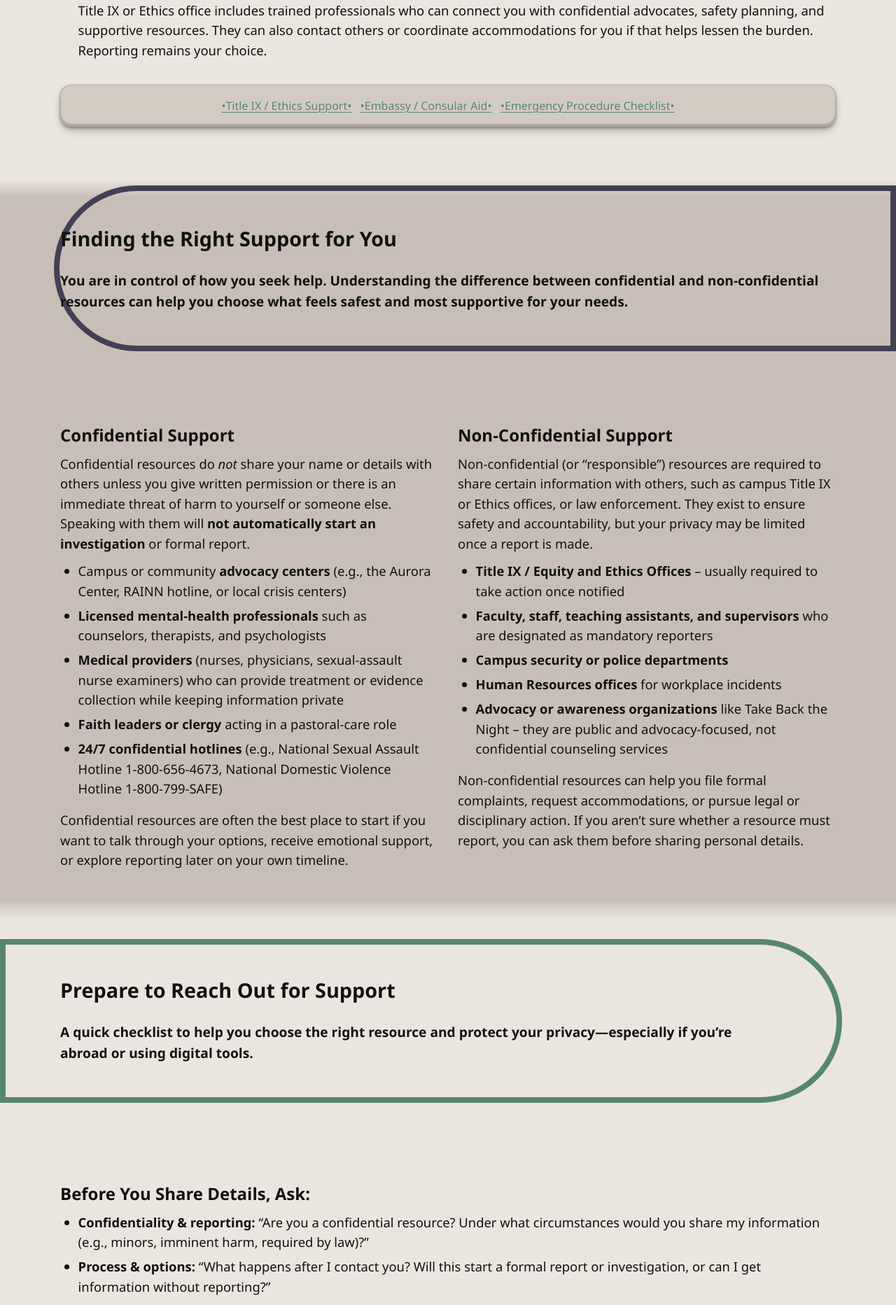
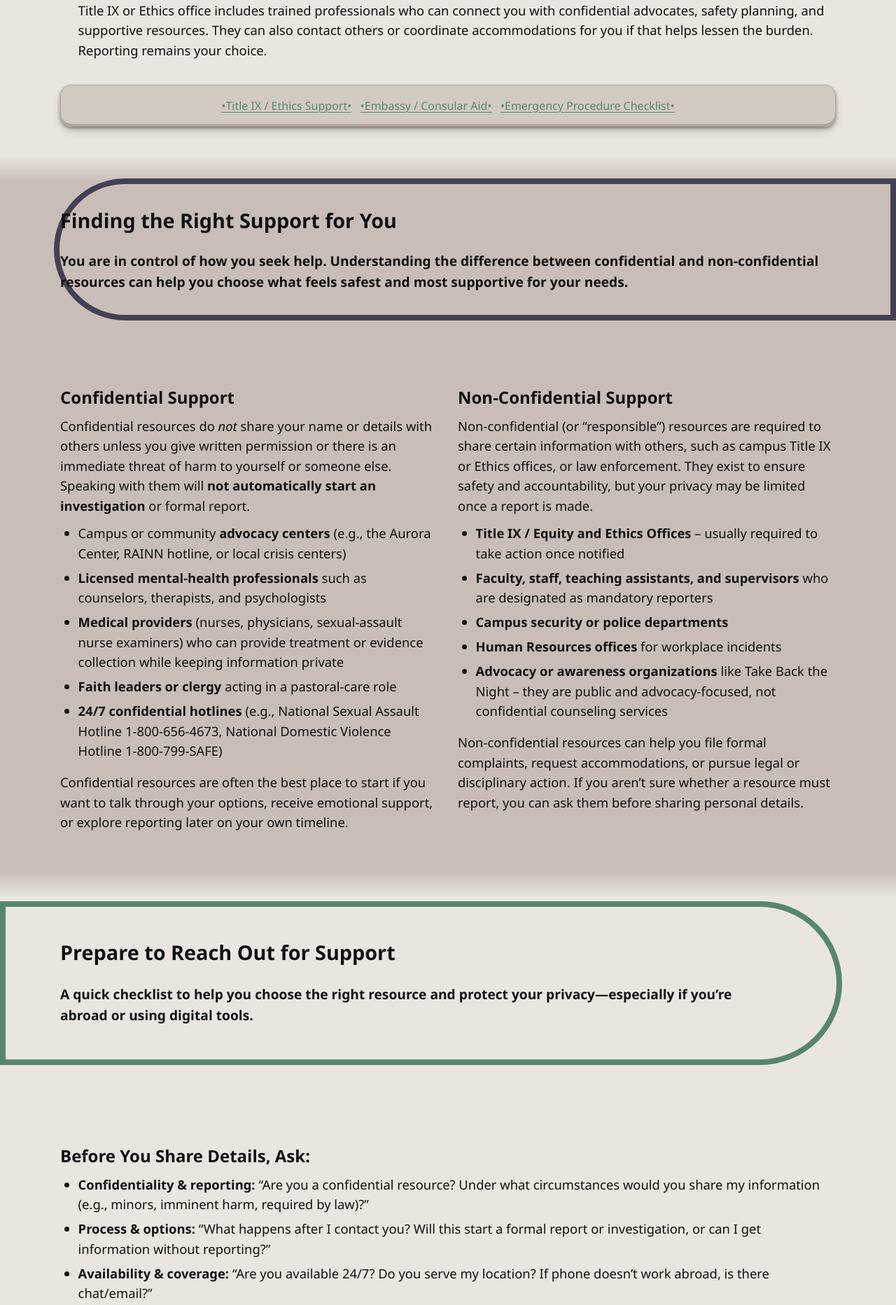
Before and after one commit to AnthroSafetyWarrior/GoldenTrowelProject, a Jekyll site: the page built from _pages/support.html, in a window 1280 px wide. Shown: the part 2284-4149 px from the top of the page at 70% size. Built offline with Jekyll 4.4.1, drawn with Linux system fonts in a browser that asks for light colours.

Commit message:
updating pages

```diff
--- a/_layouts/default.html
+++ b/_layouts/default.html
@@ -1229,6 +1229,33 @@ margin-bottom: 10px
 }
 
 .stripe .section.disclaimer-wrap p{font-weight: 700; font-size:1em }
+/* When a pillband is the direct child of a stripe */
+.stripe > .pillband{
+  width: min(100%, var(--maxw));
+  margin-inline: auto;
+
+  /* show some stripe color above/below the pillband */
+  padding-block: clamp(24px, 4vw, 40px);
+
+  /* stripe already handles side padding */
+  padding-inline: 0;
+
+  /* avoid stacking big outer margins from the pillband itself */
+  margin-block: clamp(10px, 2vw, 18px);
+}
+
+/* Keep the inner .section inside the pillband nice and tight */
+.stripe > .pillband > .section{
+  padding: 0;                 /* no extra padding inside wrapper */
+  display: grid;
+  gap: clamp(8px, 1.6vw, 14px);
+}
+
+/* Extra bleed ONLY when the stripe directly wraps a pillband */
+.stripe:has(> .pillband){
+  --stripe-bleed-top: 32px;
+  --stripe-bleed-bottom: 32px;
+}
 
 
 .footer-nav {
@@ -1244,43 +1271,6 @@ margin-bottom: 10px
   color: #fff;
 }
 
-/* === Stripe + Pillband spacing normalizer ========================= */
-/* Make sure this is AFTER all other .stripe / .pillband rules */
-
-/* 1) Stripe itself: no extra vertical padding */
-html body .stripe{
-  padding-top: 0 !important;
-  padding-bottom: 0 !important;
-
-  /* shrink the fade band so it doesn’t look huge */
-  --stripe-bleed-top: 8px;
-  --stripe-bleed-bottom: 8px;
-  --stripe-fade: 24px;
-}
-
-/* 2) Pillbands inside stripes: no forced tall min-height */
-html body .stripe > .pillband{
-  min-height: 0 !important;
-  margin-block: clamp(18px, 3.6vw, 28px) !important;  /* same rhythm as your good section */
-}
-
-/* 3) Inner .section inside that pillband:
-      use the same vertical padding as a normal .section,
-      but let the stripe handle side padding */
-html body .stripe > .pillband > .section{
-  padding-top:    clamp(36px, 5vw, 56px) !important;
-  padding-bottom: clamp(36px, 5vw, 56px) !important;
-  padding-left:  0 !important;
-  padding-right: 0 !important;
-}
-
-/* (Optional) if you ever put a plain .section directly in a stripe */
-html body .stripe > .section{
-  padding-top:    clamp(36px, 5vw, 56px) !important;
-  padding-bottom: clamp(36px, 5vw, 56px) !important;
-  padding-left:  0 !important;
-  padding-right: 0 !important;
-}
 
 </style>
 </head>
```
